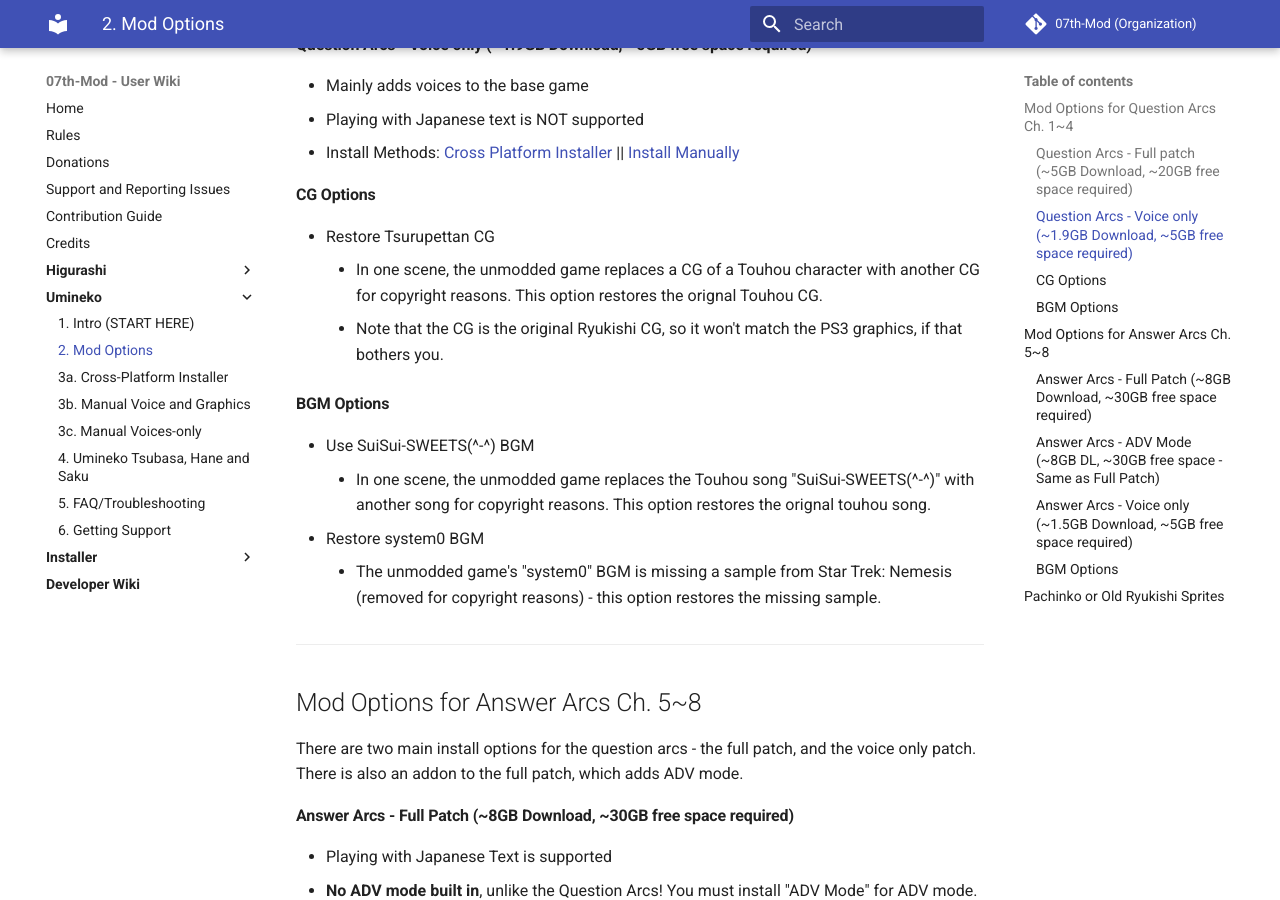
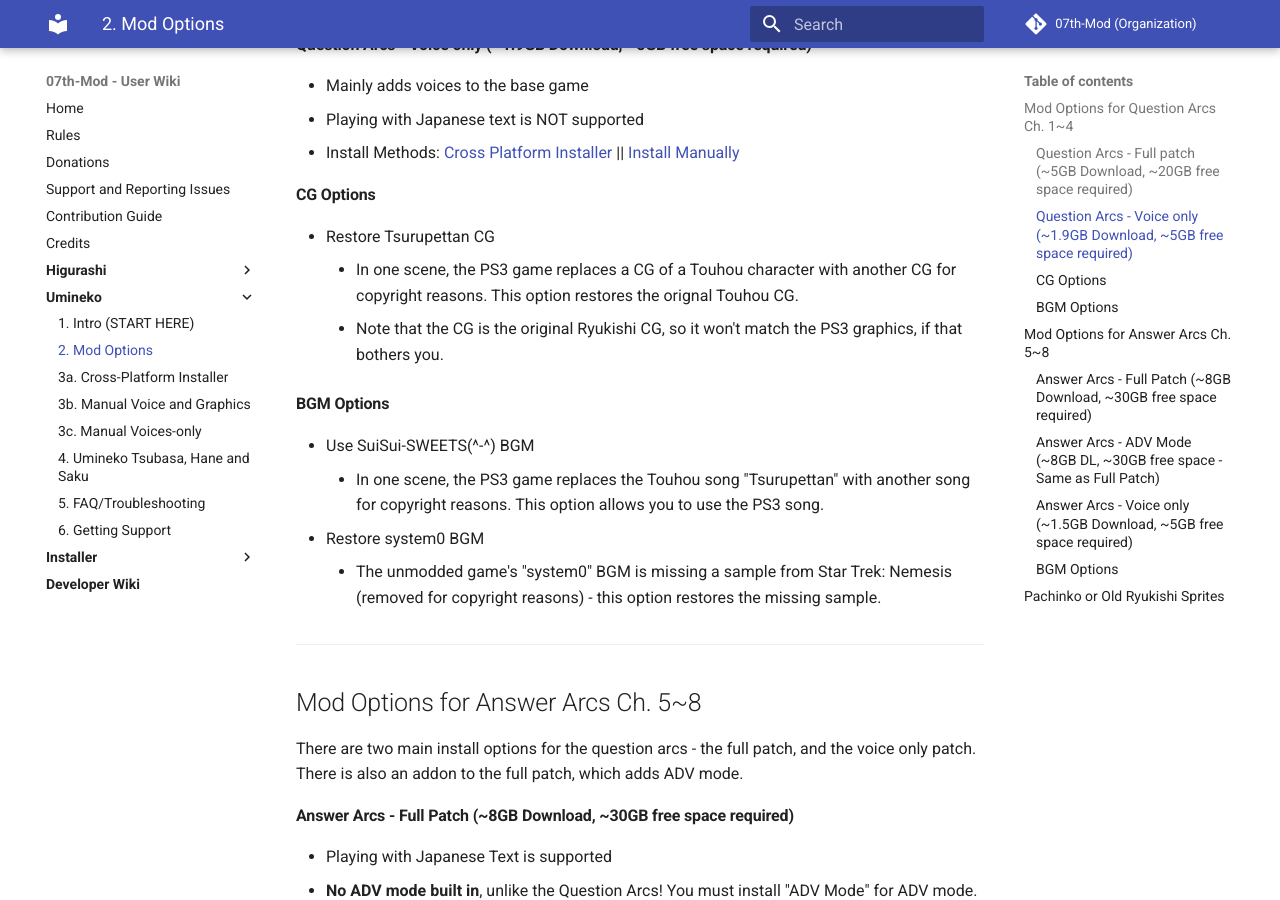
Before and after one commit to 07th-mod/wiki, an MkDocs documentation site: the page built from docs/Umineko/Umineko-Mod-Options.md, in a window 1280 px wide and 900 px high, scrolled down 1414 px. Built offline with MkDocs 1.6.1 and Material for MkDocs 9.7.7, drawn with Linux system fonts in a browser that asks for light colours.

Commit message:
Fix mod option descriptions

```diff
--- a/docs/Umineko/Umineko-Mod-Options.md
+++ b/docs/Umineko/Umineko-Mod-Options.md
@@ -65,13 +65,13 @@
 #### CG Options
 
 - Restore Tsurupettan CG
-    - In one scene, the unmodded game replaces a CG of a Touhou character with another CG for copyright reasons. This option restores the orignal Touhou CG.
+    - In one scene, the PS3 game replaces a CG of a Touhou character with another CG for copyright reasons. This option restores the orignal Touhou CG.
     - Note that the CG is the original Ryukishi CG, so it won't match the PS3 graphics, if that bothers you.
 
 #### BGM Options
 
 - Use SuiSui-SWEETS(^-^) BGM
-    - In one scene, the unmodded game replaces the Touhou song "SuiSui-SWEETS(^-^)" with another song for copyright reasons. This option restores the orignal touhou song.
+    - In one scene, the PS3 game replaces the Touhou song "Tsurupettan" with another song for copyright reasons. This option allows you to use the PS3 song.
 - Restore system0 BGM
     - The unmodded game's "system0" BGM is missing a sample from Star Trek: Nemesis (removed for copyright reasons) - this option restores the missing sample.
 
```
